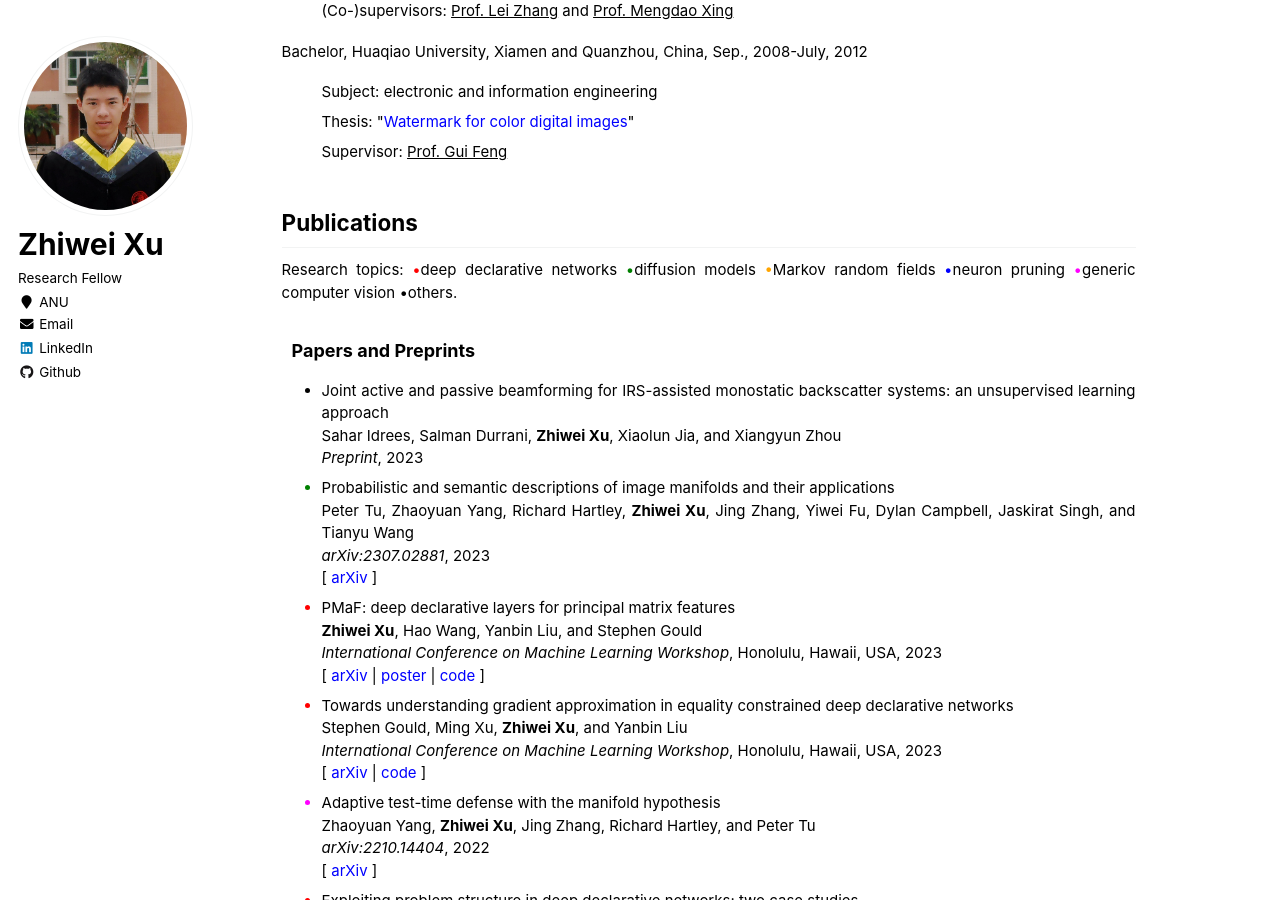
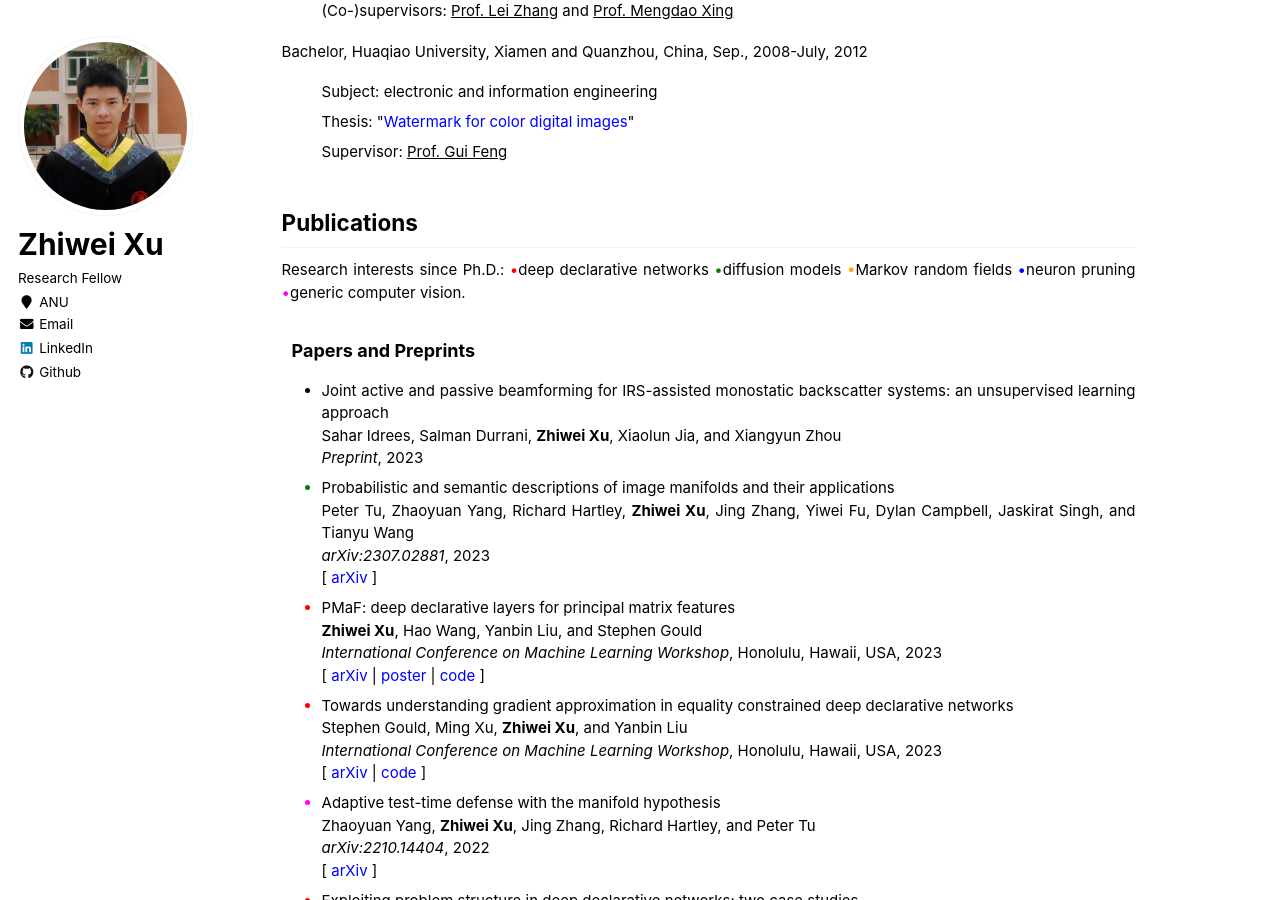
Before and after one commit to zwxu064/zwxu064.github.io, a Jekyll site: the page built from _pages/about.html, in a window 1280 px wide and 900 px high, scrolled down 963 px. Built offline with Jekyll 4.4.1, drawn with Linux system fonts in a browser that asks for light colours.

Commit message:
Update about.html

```diff
--- a/_pages/about.html
+++ b/_pages/about.html
@@ -9,11 +9,15 @@
 ---
 
 <p> Zhiwei is a research fellow at The Australian National University under the supervision of <a style="color: inherit; text-decoration: underline;" href="https://users.cecs.anu.edu.au/~sgould/" target="_blank">Prof. Stephen Gould</a> and <a style="color: inherit; text-decoration: underline;" href="http://users.cecs.anu.edu.au/~hartley/" target="_blank">Prof. Richard Hartley</a>.
-  He is currently working on <a style="color: inherit;" href="https://github.com/anucvml/ddn" target="_blank">deep declarative networks</a> and diffusion models.
-  During 2017 to 2021, he was a Ph.D. student in computer vision and machine learning at The Australian National University under the supervision of <a style="color: inherit; text-decoration: underline;" href="http://users.cecs.anu.edu.au/~hartley/" target="_blank">Prof. Richard Hartley</a> and <a style="color: inherit; text-decoration: underline;" href="https://tajanthan.github.io/" target="_blank">Dr. Thalaiyasingam Ajanthan</a>
+  He is currently working on <a style="color: inherit;" href="https://github.com/anucvml/ddn" target="_blank">deep declarative networks</a>
+  and diffusion models. During 2017 to 2021, he was a Ph.D. student in computer vision and machine learning at The Australian National University under
+  the supervision of <a style="color: inherit; text-decoration: underline;" href="http://users.cecs.anu.edu.au/~hartley/" target="_blank">Prof. Richard Hartley</a>
+  and <a style="color: inherit; text-decoration: underline;" href="https://tajanthan.github.io/" target="_blank">Dr. Thalaiyasingam Ajanthan</a>
   with research interests in Markov random field optimization, semantic segmentation, stereo vision, and 3D neural network pruning.
-  Before that, he was focused on some industrial works in China, and studied in signal and image processing under the supervision of <a style="color: inherit; text-decoration: underline;" href="https://sece.sysu.edu.cn/szll/js/zngz/1361657.htm" target="_blank">Prof. Lei Zhang</a>, now at Sun Yat-Sen University, and  <a style="color: inherit; text-decoration: underline;" href="https://web.xidian.edu.cn/mdxing/" target="_blank">Prof. Mengdao Xing</a> at Xidian University.
-  He is currently living in the beautiful bush city, Canberra, the capital of Australia.</p>
+  Before that, he was focused on some industrial works in China, and studied in signal and image processing under the supervision
+  of <a style="color: inherit; text-decoration: underline;" href="https://sece.sysu.edu.cn/szll/js/zngz/1361657.htm" target="_blank">Prof. Lei Zhang</a>,
+  now at Sun Yat-Sen University, and  <a style="color: inherit; text-decoration: underline;" href="https://web.xidian.edu.cn/mdxing/" target="_blank">Prof. Mengdao Xing</a>
+  at Xidian University. He is currently living in the beautiful bush city, Canberra, the capital of Australia.</p>
 
 <h2 id="work">Experience</h2>
 <p>Research fellow, <a style="color: inherit;" href="https://cecs.anu.edu.au/" target="_blank">CECC</a>, <a style="color: inherit;" href="https://www.anu.edu.au/" target="_blank">The Australian National University</a>, Canberra, Australia, May, 2021-Now</p>
@@ -26,7 +30,8 @@
 <div>Ph.D., The Australian National University, Canberra, Australia, Sep., 2017-May, 2021</div>
 <ul style="list-style-type:none;">
   <li>Subject: Markov random field optimization and computer vision
-  <li>Thesis: "<a href="https://openresearch-repository.anu.edu.au/handle/1885/258295", target="_blank">Applications of Markov random field optimization and 3D neural network pruning in computer vision</a>"
+  <li>Thesis: "<a href="https://openresearch-repository.anu.edu.au/handle/1885/258295", target="_blank">Applications of Markov random field optimization
+    and 3D neural network pruning in computer vision</a>"
   <li>(Co-)supervisors: <a style="color: inherit; text-decoration: underline;"  href="http://users.cecs.anu.edu.au/~hartley/" target="_blank">Prof. Richard Hartley</a> and <a style="color: inherit; text-decoration: underline;" href="https://tajanthan.github.io/" target="_blank">Dr. Thalaiyasingam Ajanthan</a>
 </ul>
 
@@ -45,12 +50,11 @@
 </ul>
 
 <h2 id="publications">Publications</h2>
-  <div>Research topics: <span style="color:red">&#x2022;</span>deep declarative networks
-	  <span style="color:green">&#x2022;</span>diffusion models
-	  <span style="color:orange">&#x2022;</span>Markov random fields
-	  <span style="color:blue">&#x2022;</span>neuron pruning
-	  <span style="color:fuchsia">&#x2022;</span>generic computer vision
-	  <span style="color:black">&#x2022;</span>others.
+  <div>Research interests since Ph.D.: <span style="color:red">&#x2022;</span>deep declarative networks
+    <span style="color:green">&#x2022;</span>diffusion models
+    <span style="color:orange">&#x2022;</span>Markov random fields
+    <span style="color:blue">&#x2022;</span>neuron pruning
+    <span style="color:fuchsia">&#x2022;</span>generic computer vision.
   </div>
 
   <h3 class="tab">Papers and Preprints</h3>
@@ -61,7 +65,8 @@
   </li>
 
   <li style="color:green"><div><span style="color:black">Probabilistic and semantic descriptions of image manifolds and their applications</span></div>
-      <div><span style="color:black">Peter Tu, Zhaoyuan Yang, Richard Hartley, <strong>Zhiwei Xu</strong>, Jing Zhang, Yiwei Fu, Dylan Campbell, Jaskirat Singh, and Tianyu Wang</span></div>
+      <div><span style="color:black">Peter Tu, Zhaoyuan Yang, Richard Hartley, <strong>Zhiwei Xu</strong>, Jing Zhang, Yiwei Fu,
+	  Dylan Campbell, Jaskirat Singh, and Tianyu Wang</span></div>
       <div><span style="color:black"><i>arXiv:2307.02881</i>, 2023</span></div>
       <div><span style="color:black">[ <a href="https://arxiv.org/abs/2307.02881" target="_blank">arXiv</a> ]</span></div>
   </li>
```
